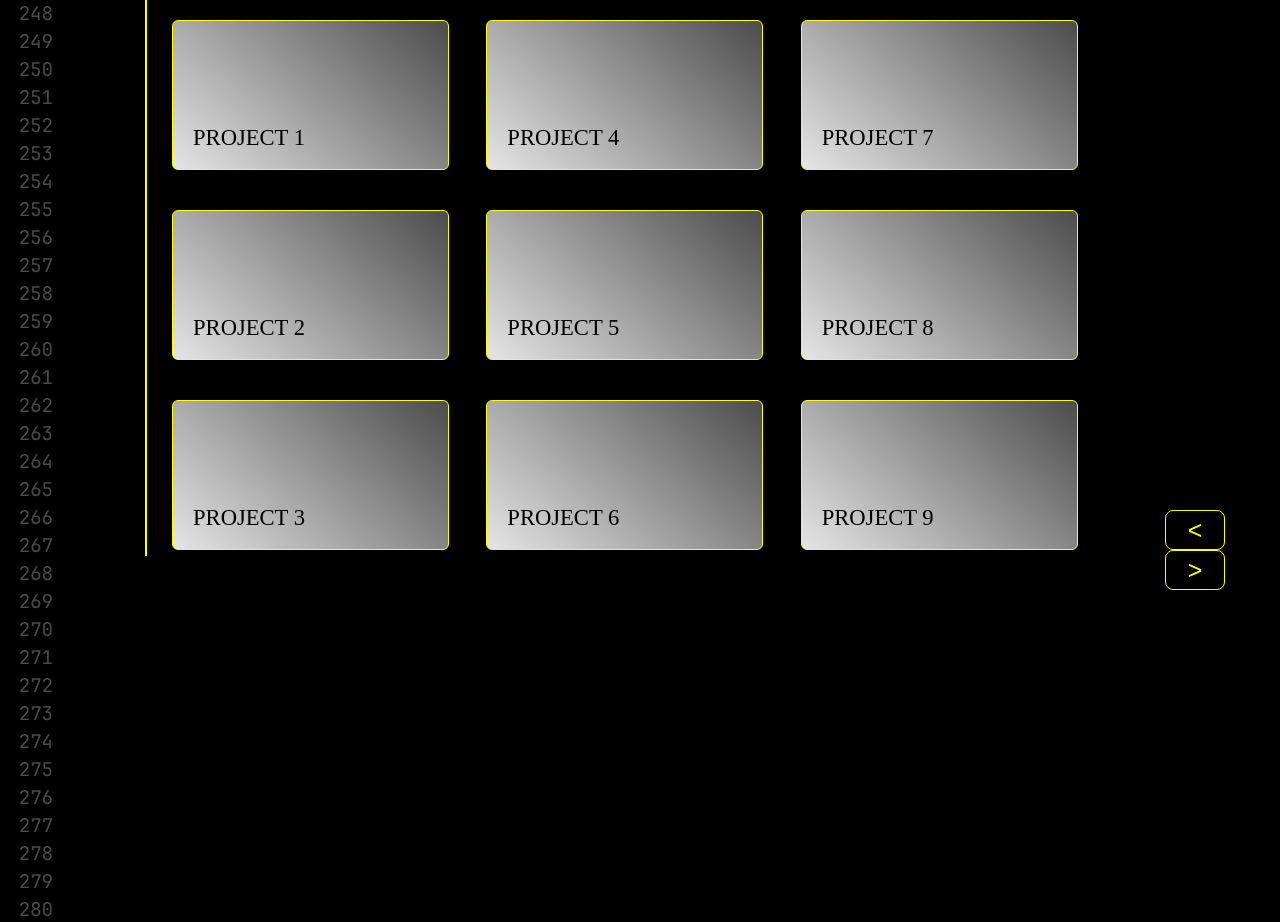
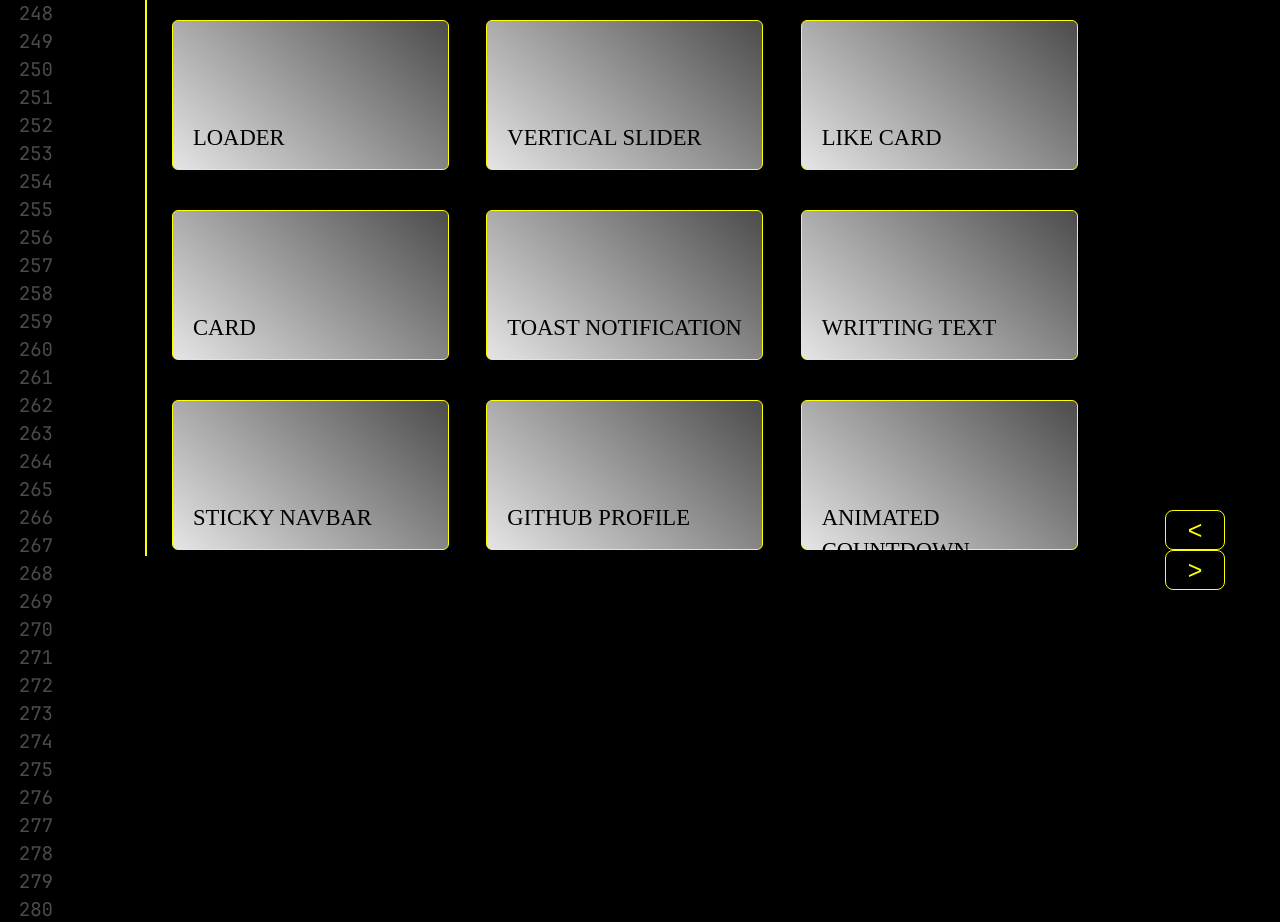
Before and after one commit to naniylid/frontend-info, a React (Vite) app: page / in a window 1280 px wide. Shown: the part 7120-8042 px from the top of the page. Built offline with nearby package versions, Linux system fonts and the light colour scheme; no server answers; a web font is replaced by a local one.

Commit message:
feat: добавила первые 10 проектов

```diff
--- a/src/components/Ideas/Ideas.module.scss
+++ b/src/components/Ideas/Ideas.module.scss
@@ -1,4 +1,4 @@
-@import '../../styles/colors&fonts.scss';
+@import "../../styles/colors&fonts.scss";
 
 .ideas {
   position: relative;
@@ -6,7 +6,7 @@
   margin-left: 138px;
 
   h1 {
-    font-family: 'JetBrains Mono NL';
+    font-family: "JetBrains Mono NL";
     font-size: 75px;
     line-height: 70px;
     color: $yellowColor;
@@ -59,7 +59,11 @@
   height: 150px;
   border: 1px solid $yellowColor;
   background: rgb(80, 79, 79);
-  background: linear-gradient(222deg, rgba(80, 79, 79, 1) 2%, rgba(229, 229, 229, 1) 100%);
+  background: linear-gradient(
+    222deg,
+    rgba(80, 79, 79, 1) 2%,
+    rgba(229, 229, 229, 1) 100%
+  );
   border-radius: 6px;
 
   &:hover {
@@ -115,7 +119,7 @@
     color: #000;
 
     &_stack {
-      font-size: 25px;
+      font-size: 20px;
     }
     &_link {
       padding: 10px;
@@ -136,7 +140,7 @@
   &.is-collapsed {
     .card__inner {
       &:after {
-        content: '';
+        content: "";
         opacity: 0;
       }
     }
@@ -152,7 +156,7 @@
   &.is-expanded {
     .card__inner {
       &:after {
-        content: '';
+        content: "";
         opacity: 1;
         display: block;
         height: 0;
--- a/src/components/Ideas/types.ts
+++ b/src/components/Ideas/types.ts
@@ -7,69 +7,69 @@ export interface ICard {
 
 export const cards: ICard[] = [
   {
-    title: 'project 1',
-    desc: 'proj proj',
-    stack: 'js, html, scss',
-    url: 'https///',
+    title: "Loader",
+    desc: "Анимация загрузки",
+    stack: "css или scss",
+    url: "https://codepen.io/naniylid/pen/wvOYLdw",
   },
   {
-    title: 'project 2',
-    desc: 'proj proj',
-    stack: 'js, html, scss',
-    url: 'https///',
+    title: "Card",
+    desc: "Карточка с контентом",
+    stack: "js, html, scss/css",
+    url: "https://codepen.io/naniylid/pen/vYPVqmQ",
   },
   {
-    title: 'project 3',
-    desc: 'proj proj',
-    stack: 'js, html, scss',
-    url: 'https///',
+    title: "Sticky navbar",
+    desc: "Прилипающий хедер",
+    stack: "js, html, scss/css",
+    url: "https://codepen.io/naniylid/pen/VwREJWG",
   },
   {
-    title: 'project 4',
-    desc: 'proj proj',
-    stack: 'js, html, scss',
-    url: 'https///',
+    title: "vertical slider",
+    desc: "Вертикальный слайдер",
+    stack: "js, html, scss/css",
+    url: "https://codepen.io/naniylid/pen/BabqgwB",
   },
   {
-    title: 'project 5',
-    desc: 'proj proj',
-    stack: 'js, html, scss',
-    url: 'https///',
+    title: "Toast Notification",
+    desc: "Всплывающее уведомление",
+    stack: "js, html, scss/css",
+    url: "https://codepen.io/naniylid/pen/oNVarGM",
   },
   {
-    title: 'project 6',
-    desc: 'proj proj',
-    stack: 'js, html, scss',
-    url: 'https///',
+    title: "Github profile",
+    desc: "Поисковик аккаунтов на гитхабе",
+    stack: "js, html, scss",
+    url: "https://codepen.io/naniylid/pen/abMReOR",
   },
   {
-    title: 'project 7',
-    desc: 'proj proj',
-    stack: 'js, html, scss',
-    url: 'https///',
+    title: "Like card",
+    desc: "Отображение лайка на картинку + счётчик",
+    stack: "js, html, scss",
+    url: "https://codepen.io/naniylid/pen/yLwRmOp",
   },
   {
-    title: 'project 8',
-    desc: 'proj proj',
-    stack: 'js, html, scss',
-    url: 'https///',
+    title: "Writting text",
+    desc: "Эффект печати текста",
+    stack: "js, html, scss",
+    url: "https://codepen.io/naniylid/pen/bGZmXBq",
   },
   {
-    title: 'project 9',
-    desc: 'proj proj',
-    stack: 'js, html, scss',
-    url: 'https///',
+    title: "Animated Countdown",
+    desc: "Анимация отсчёта",
+    stack: "js, html, scss",
+    url: "https://codepen.io/naniylid/pen/PoLVvmG",
   },
   {
-    title: 'project 10',
-    desc: 'proj proj',
-    stack: 'js, html, scss',
-    url: 'https///',
+    title: "Image Carousel",
+    desc: "Карусель изображений",
+    stack: "js, html, scss",
+    url: "https://codepen.io/naniylid/pen/GRezaEZ",
   },
   {
-    title: 'project 11',
-    desc: 'proj proj',
-    stack: 'js, html, scss',
-    url: 'https///',
+    title: "project 11",
+    desc: "proj proj",
+    stack: "js, html, scss",
+    url: "https///",
   },
 ];
```
